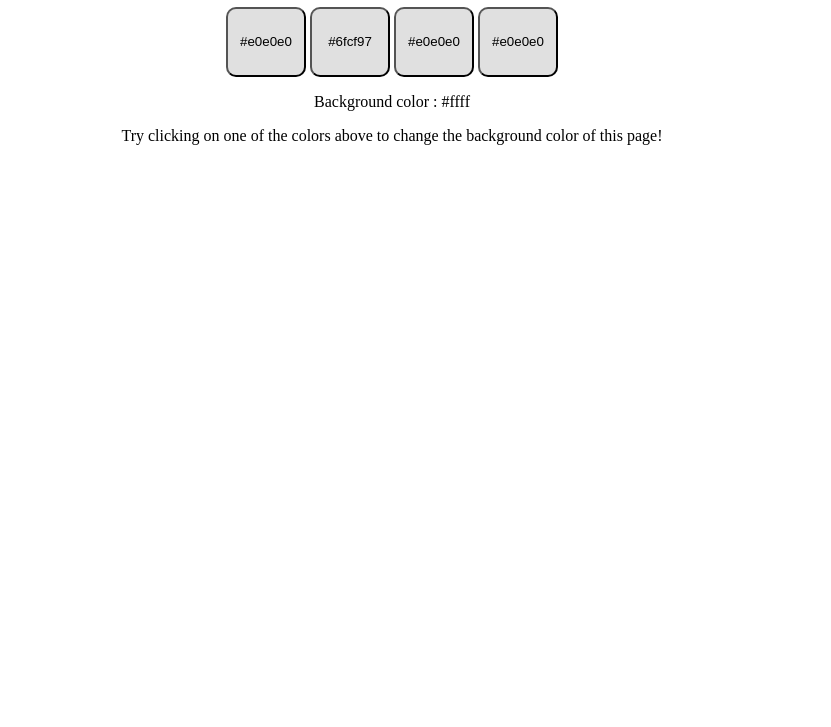
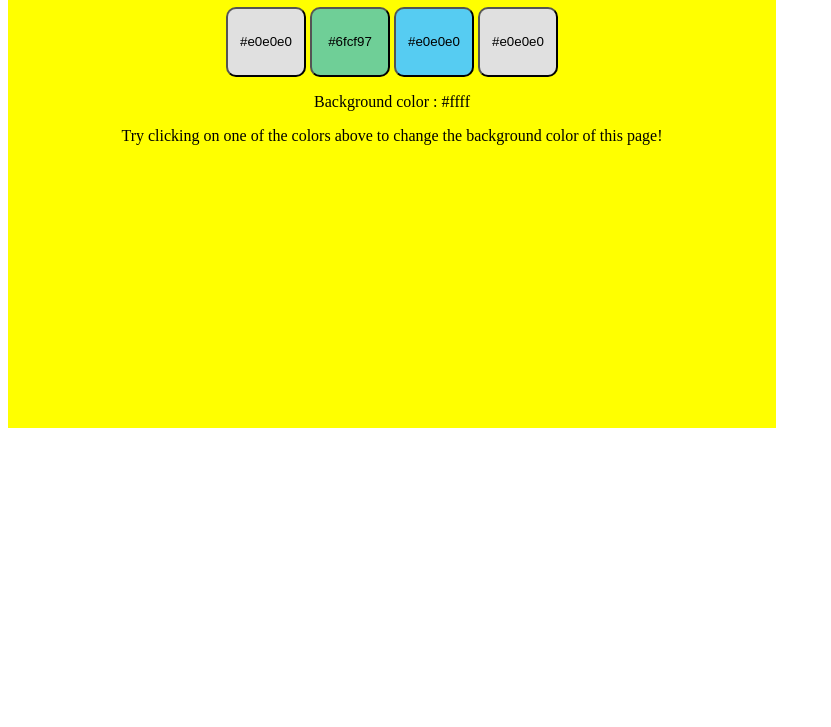
Before and after one commit to seelamsandhya/colorPicker, a plain HTML site: page index.html in a window 1280 px wide. Shown: the part 73-800 px from the top of the page, without its empty margins (0-831 px from the left). Drawn offline with Linux system fonts and the light colour scheme.

Commit message:
final commit 2

```diff
--- a/index.html
+++ b/index.html
@@ -12,15 +12,15 @@
     <h1 class="heading text-center">Color Picker</h1>
     <div class="buttons">
         <button id="button1" onclick="changeGrey()">#e0e0e0</button>
-        <button id="button1" onclick="changeGreen()">#6fcf97</button>
-        <button id="button1" onclick="changeBlue()">#e0e0e0</button>
-        <button id="button1" onclick="changePurple()">#e0e0e0</button>
+        <button id="button2" onclick="changeGreen()">#6fcf97</button>
+        <button id="button3" onclick="changeBlue()">#e0e0e0</button>
+        <button id="button4" onclick="changePurple()">#e0e0e0</button>
     </div>
     <div >
         <p class="backgroundHex">Background color : <span id="Hexcode">#ffff</span></p>
     </div>
     <p>Try clicking on one of the colors above to change the background color of this page!</p>
    </div>
-
+   <script type="text" src="script.js"></script>
 </body>
 </html>
--- a/style.css
+++ b/style.css
@@ -3,6 +3,7 @@
     height: 60vh;
     text-align: center;
     width: 60vw;
+    background-color: yellow;
 }
 #button1{
     width:80px;
```
